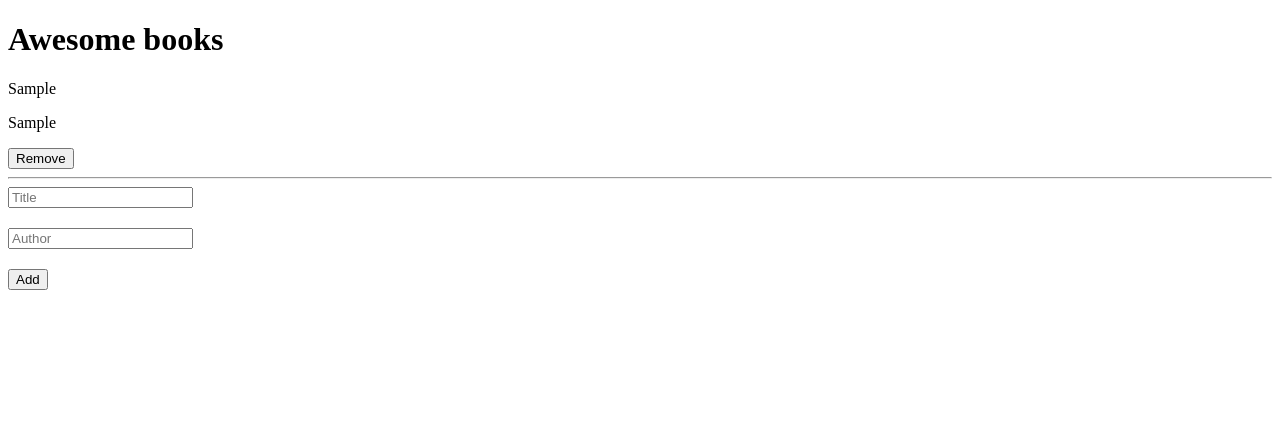
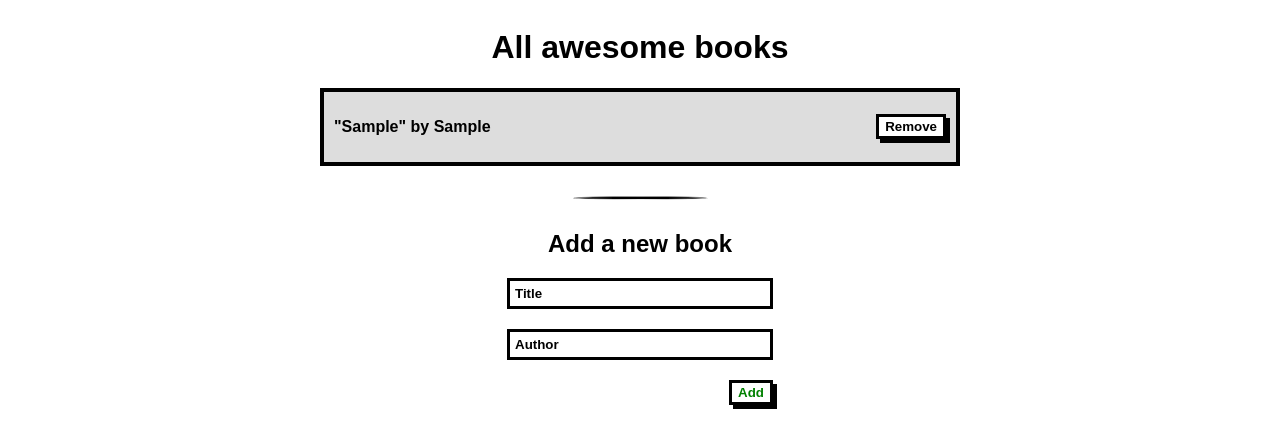
Before and after one commit to mohamed20163858/awesome-books, a plain HTML site: page index.html in a window 1280 px wide. Both pictures are taken after typing "Sample", "Sample" into the empty fields and a click on the button "Add". Drawn offline with Linux system fonts and the light colour scheme.

Commit message:
build middle wireframe model after refactoring low wireframe design

```diff
--- a/css/main.css
+++ b/css/main.css
@@ -1,4 +1,76 @@
+* {
+  font-family: sans-serif;
+  font-weight: 700;
+}
+
+button {
+  border: 3px black solid;
+  box-shadow: 4px 4px black;
+  height: 25px;
+  background-color: white;
+  display: flex;
+  justify-content: center;
+  align-items: center;
+  font-weight: bold;
+}
+
+.add-books {
+  display: flex;
+  flex-direction: column;
+  align-items: center;
+}
+
+.add-books input {
+  width: 250px;
+  border: 3px black solid;
+  padding: 5px;
+}
+
+.add-books input::placeholder {
+  color: black;
+  font-weight: 700;
+}
+
+.add-books button {
+  align-self: flex-end;
+}
+
 .add-books .author {
   margin-top: 20px;
   margin-bottom: 20px;
 }
+
+.add-books hr {
+  margin-top: 30px;
+  margin-bottom: 30px;
+  height: 2px;
+  width: 50%;
+  background-color: black;
+  border-radius: 50%;
+}
+
+.add-books h2 {
+  margin-top: 0;
+}
+
+main {
+  display: flex;
+  flex-direction: column;
+  align-items: center;
+}
+
+.books-list {
+  border: 4px black solid;
+  width: 50%;
+}
+
+.books-list div:nth-of-type(2n+1) {
+  background-color: rgb(221, 221, 221);
+}
+
+.row {
+  display: flex;
+  justify-content: space-between;
+  align-items: center;
+  padding: 10px;
+}
--- a/index.html
+++ b/index.html
@@ -9,9 +9,11 @@
 </head>
 <body>
     <main>
-        <h1>Awesome books</h1>
+        <h1>All awesome books</h1>
         <section class="books-list"></section>
         <section class="add-books">
+            <hr>
+            <h2>Add a new book</h2>
             <div class="title">
                 <label for="title"></label>
                 <input type="text" name="title" id="title" placeholder="Title">
--- a/js/addBooks.js
+++ b/js/addBooks.js
@@ -1,40 +1,19 @@
+const message = document.createElement('p');
 const section = document.querySelector('.books-list');
 const addButton = document.querySelector('.add-books button');
 const title = document.querySelector('.add-books .title input');
 const author = document.querySelector('.add-books .author input');
 const addBookSection = document.querySelector('.add-books');
-const message = document.createElement('p');
 addBookSection.appendChild(message);
-let books = [];
 let bookTitle;
 let bookAuthor;
-function removeBook() {
-  bookTitle = this.parentElement.querySelector('p:first-of-type').textContent;
-  bookAuthor = this.parentElement.querySelector('p:last-of-type').textContent;
-  this.parentElement.remove();
-  books = books.filter((item) => item.title !== bookTitle || item.author !== bookAuthor);
-  window.localStorage.booksCollection = JSON.stringify(books);
+function BooksArray(books = []) {
+  this.books = books;
 }
-if (window.localStorage.booksCollection) {
-  books = JSON.parse(window.localStorage.booksCollection);
-  for (let i = 0; i < books.length; i += 1) {
-    const loadedSection = document.createElement('div');
-    loadedSection.innerHTML = `
-        <p>${books[i].title}</p>
-        <p>${books[i].author}</p>
-        <button>Remove</button>
-        <hr>
-        `;
-    section.appendChild(loadedSection);
-    const removeButtonStatic = document.querySelector(`.books-list div:nth-of-type(${i + 1}) button `);
-    removeButtonStatic.addEventListener('click', removeBook);
-  }
-}
-function Book(title, author) {
-  this.title = title;
-  this.author = author;
-}
-function addBook() {
+const books = new BooksArray();
+class Methods {
+  addBook() {
+    const use = new Methods();
     message.textContent = '';
     if (title.value === '' || author.value === '') {
       message.style.cssText = 'color:red;margin-top:20px;';
@@ -48,21 +27,48 @@ function addBook() {
       return;
     }
     const dynamicSection = document.createElement('div');
+    dynamicSection.classList.add('row');
     dynamicSection.innerHTML = `
-    <p>${title.value}</p>
-    <p>${author.value}</p>
+      <p>"${title.value}" by ${author.value}</p>
       <button>Remove</button>
-    <hr>
       `;
     section.appendChild(dynamicSection);
-  const book = new Book(title.value, author.value);
-  books.push(book);
-  window.localStorage.booksCollection = JSON.stringify(books);
-  for (let i = 1; i <= books.length; i += 1) {
+    const book = { title: title.value, author: author.value };
+    books.books.push(book);
+    window.localStorage.booksCollection = JSON.stringify(books.books);
+    for (let i = 1; i <= books.books.length; i += 1) {
       const removeButton = document.querySelector(`.books-list div:nth-of-type(${i}) button `);
-    removeButton.addEventListener('click', removeBook);
+      removeButton.addEventListener('click', use.removeBook);
     }
     title.value = '';
     author.value = '';
+    this.style.color = 'green';
   }
-addButton.addEventListener('click', addBook);
+
+  removeBook() {
+    const k = this.parentElement.querySelector('p').textContent;
+    [bookTitle, bookAuthor] = k.split(' by ');
+    bookTitle = bookTitle.slice(1, -1);
+    this.parentElement.remove();
+    books.books = books.books.filter(
+      (item) => item.title !== bookTitle || item.author !== bookAuthor,
+    );
+    window.localStorage.booksCollection = JSON.stringify(books.books);
+  }
+}
+const booksMethods = new Methods();
+if (window.localStorage.booksCollection) {
+  books.books = JSON.parse(window.localStorage.booksCollection);
+  for (let i = 0; i < books.books.length; i += 1) {
+    const loadedSection = document.createElement('div');
+    loadedSection.classList.add('row');
+    loadedSection.innerHTML = `
+        <p>"${books.books[i].title}" by ${books.books[i].author}</p>
+        <button>Remove</button>
+        `;
+    section.appendChild(loadedSection);
+    const removeButtonStatic = document.querySelector(`.books-list div:nth-of-type(${i + 1}) button `);
+    removeButtonStatic.addEventListener('click', booksMethods.removeBook);
+  }
+}
+addButton.addEventListener('click', booksMethods.addBook);
```
Also changed, not shown: 1 other file. Lines whose indentation alone changed are shown as unchanged.
